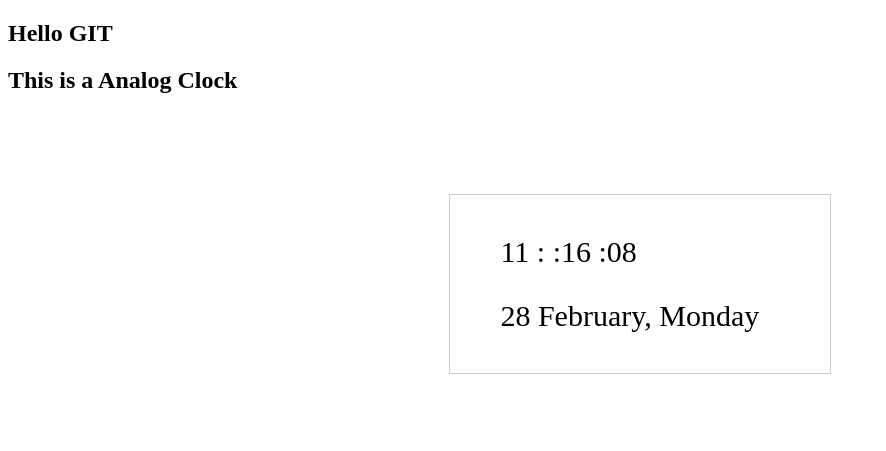
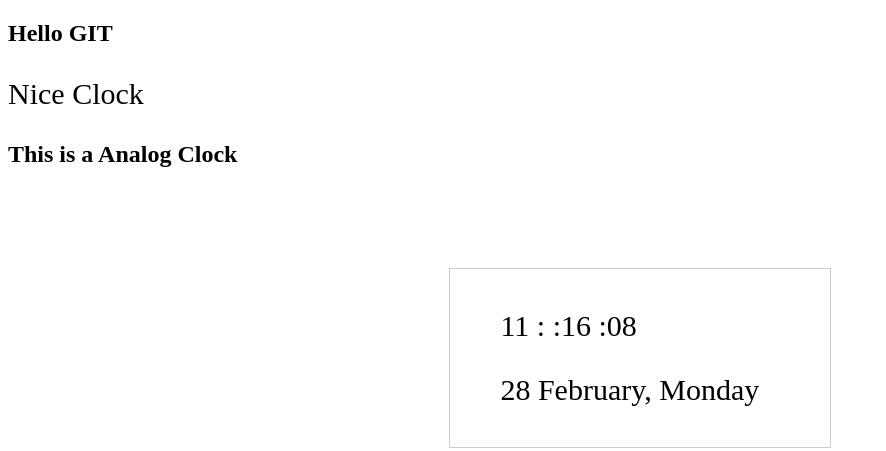
Before and after one commit to codermahdi/Digital-Clock, a plain HTML site: page index.html in a window 1280 px wide. Shown: the whole page, without its empty margins (0-886 px from the left). Drawn offline with Linux system fonts and the light colour scheme.

Commit message:
Kajer text

```diff
--- a/index.html
+++ b/index.html
@@ -13,6 +13,7 @@
 <body>
 
     <h2>Hello GIT</h2>
+    <p>Nice Clock</p>
 
     <style>
         .clockBox {
```
